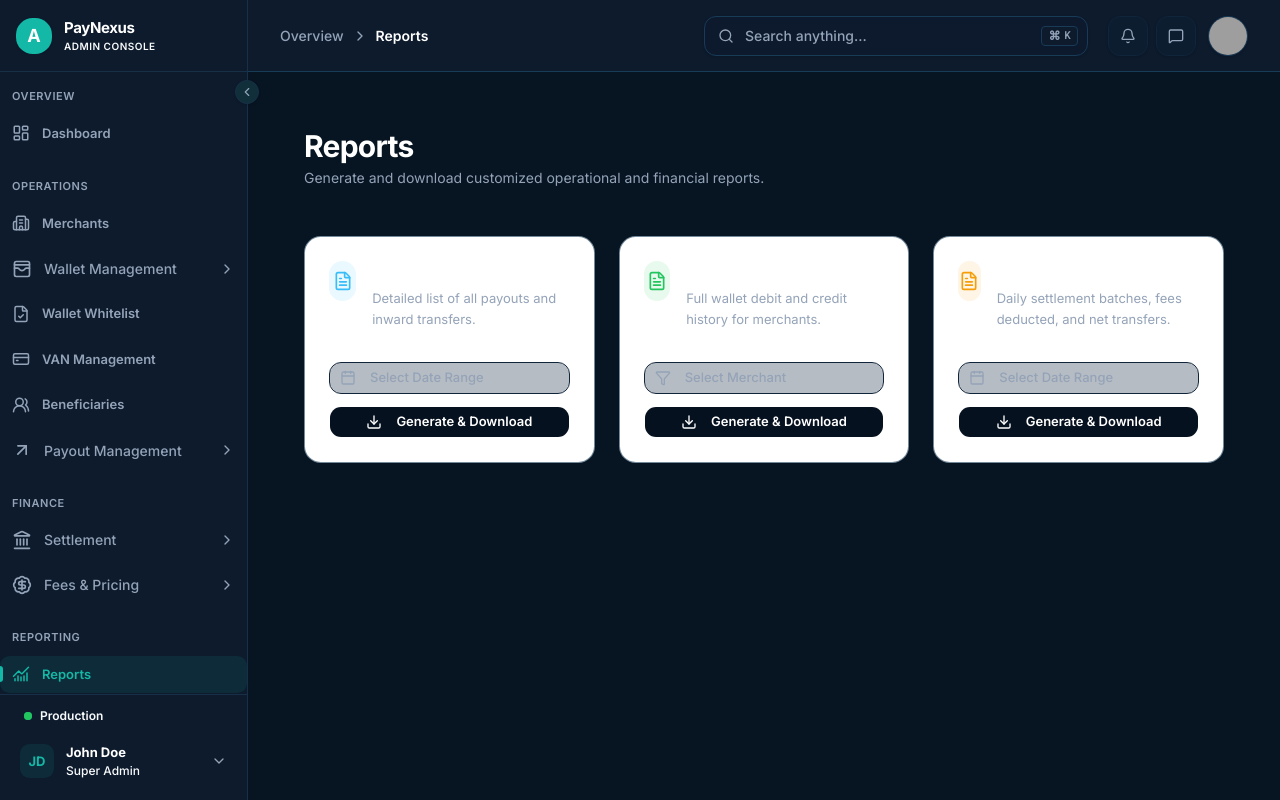
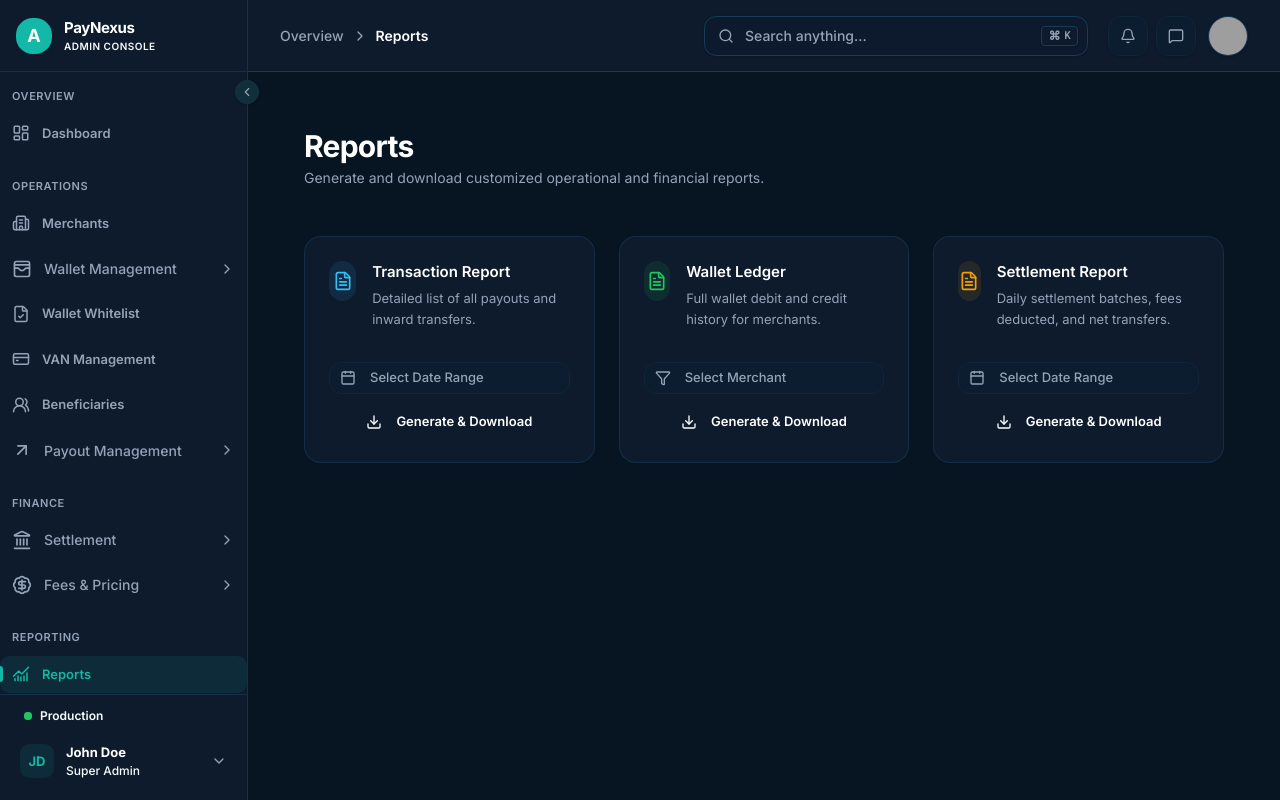
Before and after one commit to 0xkid-root/payoutClone, a Next.js app: page /reports in a window 1280 px wide. Built offline with nearby package versions, Linux system fonts and the light colour scheme; grey boxes are pictures that could not be loaded.

Commit message:
style: apply dark theme color fixes to reports-page.tsx

```diff
--- a/src/features/reports/components/reports-page.tsx
+++ b/src/features/reports/components/reports-page.tsx
@@ -12,7 +12,7 @@ export default function ReportsPage() {
 
  <div className="grid gap-6 md:grid-cols-2 lg:grid-cols-3 mt-6">
  {/* Report Card 1 */}
-        <div className="flex flex-col justify-between rounded-xl border border-border/60 bg-white p-6 shadow-[0_1px_2px_0_rgba(0,0,0,0.01)] border-border bg-background transition-all hover:shadow-md">
+ <div className="flex flex-col justify-between rounded-xl border border-border/60 p-6 shadow-[0_1px_2px_0_rgba(0,0,0,0.01)] border-border bg-card transition-all hover:shadow-md">
  <div className="flex items-start gap-4">
  <div className="flex h-10 w-10 items-center justify-center rounded-full bg-info/10 dark:bg-info/100/10 text-info">
  <FileText className="h-5 w-5" />
@@ -29,12 +29,12 @@ export default function ReportsPage() {
  <div className="mt-8 flex flex-col gap-3">
  <Button
  variant="outline"
-              className="w-full justify-start rounded-lg border-border/60 shadow-none text-[13px] font-medium text-muted-foreground border-border hover:bg-background dark:hover:bg-card"
+ className="w-full justify-start rounded-lg border-border/60 shadow-none text-[13px] font-medium text-muted-foreground border-border hover:bg-card dark:hover:bg-card"
  >
  <Calendar className="mr-2 h-4 w-4 text-muted-foreground" />
  Select Date Range
  </Button>
-            <Button className="w-full rounded-lg bg-background hover:bg-card text-white shadow-none text-[13px] font-semibold transition-all">
+ <Button className="w-full rounded-lg bg-card hover:bg-card text-white shadow-none text-[13px] font-semibold transition-all">
  <Download className="mr-2 h-4 w-4" />
  Generate & Download
  </Button>
@@ -42,7 +42,7 @@ export default function ReportsPage() {
  </div>
 
  {/* Report Card 2 */}
-        <div className="flex flex-col justify-between rounded-xl border border-border/60 bg-white p-6 shadow-[0_1px_2px_0_rgba(0,0,0,0.01)] border-border bg-background transition-all hover:shadow-md">
+ <div className="flex flex-col justify-between rounded-xl border border-border/60 p-6 shadow-[0_1px_2px_0_rgba(0,0,0,0.01)] border-border bg-card transition-all hover:shadow-md">
  <div className="flex items-start gap-4">
  <div className="flex h-10 w-10 items-center justify-center rounded-full bg-success/10 dark:bg-success/100/10 text-success">
  <FileText className="h-5 w-5" />
@@ -59,12 +59,12 @@ export default function ReportsPage() {
  <div className="mt-8 flex flex-col gap-3">
  <Button
  variant="outline"
-              className="w-full justify-start rounded-lg border-border/60 shadow-none text-[13px] font-medium text-muted-foreground border-border hover:bg-background dark:hover:bg-card"
+ className="w-full justify-start rounded-lg border-border/60 shadow-none text-[13px] font-medium text-muted-foreground border-border hover:bg-card dark:hover:bg-card"
  >
  <Filter className="mr-2 h-4 w-4 text-muted-foreground" />
  Select Merchant
  </Button>
-            <Button className="w-full rounded-lg bg-background hover:bg-card text-white shadow-none text-[13px] font-semibold transition-all">
+ <Button className="w-full rounded-lg bg-card hover:bg-card text-white shadow-none text-[13px] font-semibold transition-all">
  <Download className="mr-2 h-4 w-4" />
  Generate & Download
  </Button>
@@ -72,7 +72,7 @@ export default function ReportsPage() {
  </div>
 
  {/* Report Card 3 */}
-        <div className="flex flex-col justify-between rounded-xl border border-border/60 bg-white p-6 shadow-[0_1px_2px_0_rgba(0,0,0,0.01)] border-border bg-background transition-all hover:shadow-md">
+ <div className="flex flex-col justify-between rounded-xl border border-border/60 p-6 shadow-[0_1px_2px_0_rgba(0,0,0,0.01)] border-border bg-card transition-all hover:shadow-md">
  <div className="flex items-start gap-4">
  <div className="flex h-10 w-10 items-center justify-center rounded-full bg-warning/10 dark:bg-warning/100/10 text-warning">
  <FileText className="h-5 w-5" />
@@ -89,12 +89,12 @@ export default function ReportsPage() {
  <div className="mt-8 flex flex-col gap-3">
  <Button
  variant="outline"
-              className="w-full justify-start rounded-lg border-border/60 shadow-none text-[13px] font-medium text-muted-foreground border-border hover:bg-background dark:hover:bg-card"
+ className="w-full justify-start rounded-lg border-border/60 shadow-none text-[13px] font-medium text-muted-foreground border-border hover:bg-card dark:hover:bg-card"
  >
  <Calendar className="mr-2 h-4 w-4 text-muted-foreground" />
  Select Date Range
  </Button>
-            <Button className="w-full rounded-lg bg-background hover:bg-card text-white shadow-none text-[13px] font-semibold transition-all">
+ <Button className="w-full rounded-lg bg-card hover:bg-card text-white shadow-none text-[13px] font-semibold transition-all">
  <Download className="mr-2 h-4 w-4" />
  Generate & Download
  </Button>
```
Lines whose indentation alone changed are shown as unchanged.
